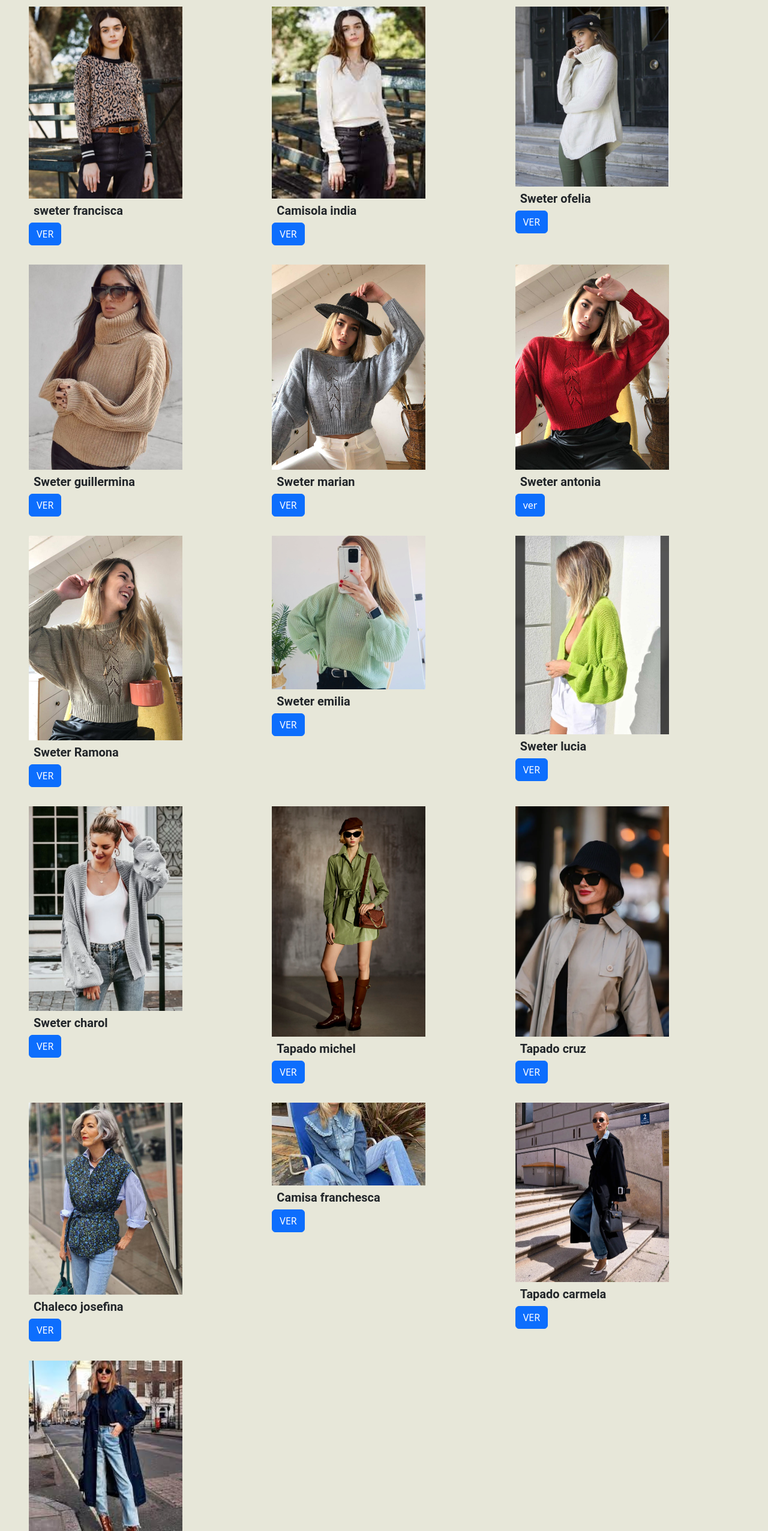
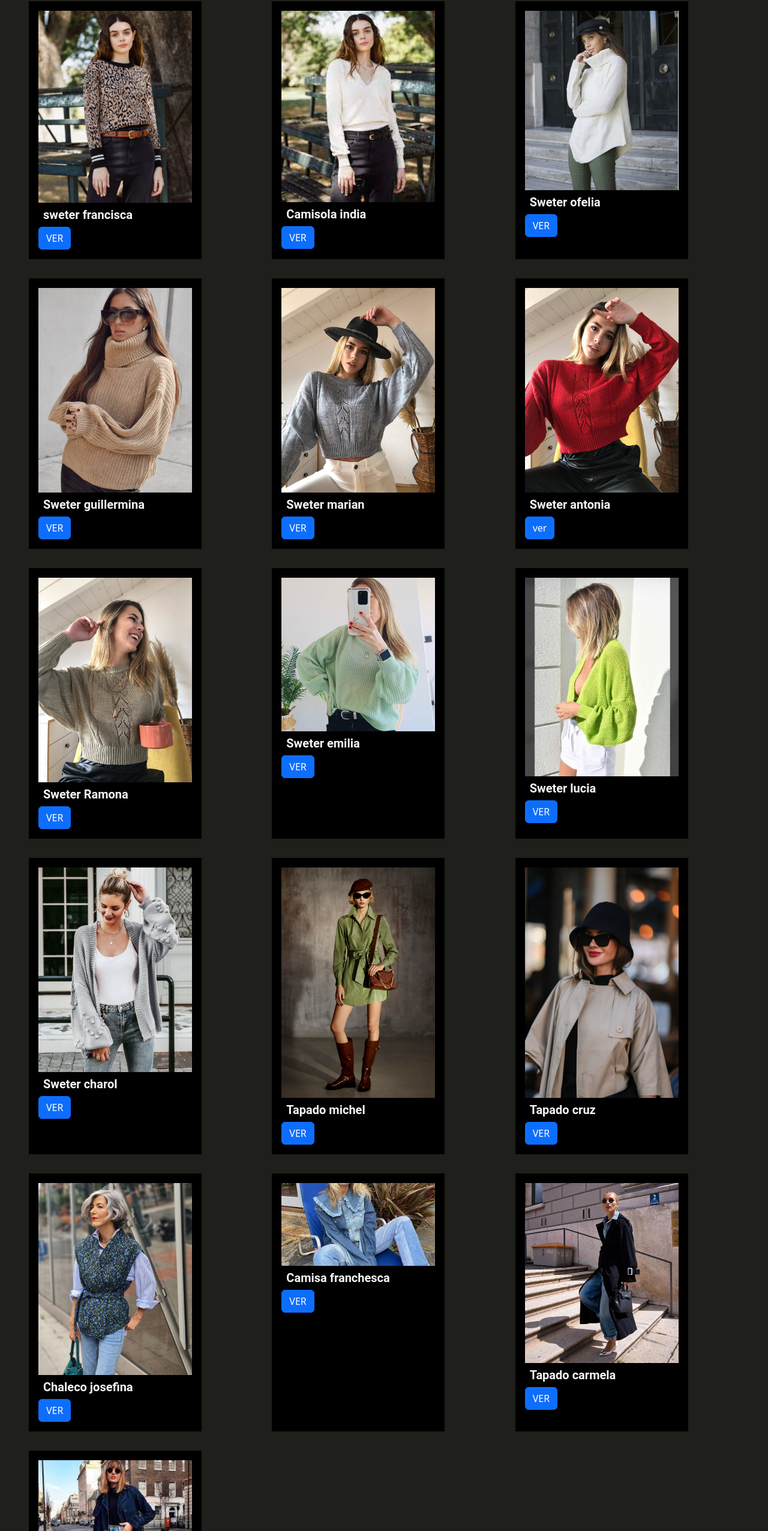
Before and after one commit to Marianbuc/nuevamente, a website: page pages/collection.html in a window 1280 px wide. Shown: the part 248-2800 px from the top of the page at 60% size. Drawn offline with nearby package versions, Linux system fonts and the light colour scheme.

Commit message:
utilizando mixins, extends y llenando la etiqueta meta keywords

```diff
--- a/pages/collection.html
+++ b/pages/collection.html
@@ -4,6 +4,9 @@
     <meta charset="UTF-8">
     <meta http-equiv="X-UA-Compatible" content="IE=edge">
     <meta name="viewport" content="width=device-width, initial-scale=1.0">
+    <meta name="keywords" content="productos winter 2022 sweter camisolas tapados camisa chaleco precio disponible">
+
+
     <title>COLLECTION</title>
         <!--link animate-->
         <link rel="stylesheet" href="https://cdnjs.cloudflare.com/ajax/libs/animate.css/4.1.1/animate.min.css"/>
--- a/scss/style.scss
+++ b/scss/style.scss
@@ -1,6 +1,8 @@
 //import
 
 @import "utilities/variables";
+@import "utilities/mixins";
+@import "utilities/extend";
 
 /*reset*/
 *{
@@ -17,55 +19,36 @@
 
 /*estilos header*/
 header{
-    margin-top: 8rem;
+    @extend %header;
     .titulo-home {
         color:$color-primario;
         text-align:center;
         font-family: $font-family;
         font-size: 5rem;
-        font-weight: bold;
+        font-weight:400;
 
     }
 }
 
 
 .header-contacto{
-    margin-top: 5rem;
-    padding: $pading-1;
+    @extend %header;
     h1{
-        font-family: 'Roboto', sans-serif;
-        font-weight: bold;
-        text-decoration: underline;
-        color:$color-primario;
-        margin: $margin-1;
-    }
+        @include h1;
+}
 }
 
 .header-collection{
-    margin-top: 5rem;
-    padding: $pading-1;
+    @extend %header;
     h1{
-        font-size: 3.5rem;
-        font-family: 'Roboto', sans-serif;
-        font-weight: bold;
-        text-decoration: underline;
-        color:$color-primario;
-        margin: $margin-1;
-        text-align: center;
+       @include h1;
     }
 }
 
 .header-qs{
-    margin-top: 5rem;
-    padding: $pading-1;
+    @extend %header;
     h1{
-        font-size: 3.5rem;
-        font-family: 'Roboto', sans-serif;
-        font-weight: bold;
-        text-decoration: underline;
-        color:$color-primario;
-        margin: $margin-1;
-        text-align: center;
+      @include h1
     }
 }
 
@@ -76,7 +59,7 @@ header{
     position: absolute;
     top: 1%;
     font-family: $font-family;
-    font-weight: bold
+    font-weight: b
 }
 
 
@@ -170,9 +153,7 @@ header{
               width:$medidas-iconos;
         }
         p{
-              font-family: $font-family;
-              font-weight: bolder;
-              color: whitesmoke;
+           @include p;
         }
 
 
@@ -198,9 +179,7 @@ header{
              }
 
         p{
-              font-family: $font-family;
-              font-weight: bolder;
-              color: whitesmoke;
+             @include p;
         }
     }
 
@@ -258,8 +237,7 @@ header{
 
     }
     p{
-        font-family: $font-family;
-        font-weight: bolder;
+       @include p;
     }
 }
 
@@ -267,177 +245,145 @@ header{
     margin: $margin-1;
     padding: $pading-1;
     .card-1{
-        padding: $pading-1;
+       @extend %card;
         .card-body{
             .card-title{
-                font-family: $font-family;
-                font-weight: bold;
-                padding: 0.5rem 0.5rem;
+             @extend %cardTitle;
             }
 
         }
     }
     .card-2{
-        padding: $pading-1;
+        @extend %card;
         .card-body{
             .card-title{
-                font-family: $font-family;
-                font-weight: bold;
-                padding: 0.5rem 0.5rem;
+              @extend %cardTitle;
             }
 
         }
     }
     .card-3{
-        padding: $pading-1;
+        @extend %card;
         .card-body{
             .card-title{
-                font-family: $font-family;
-                font-weight: bold;
-                padding: 0.5rem 0.5rem;
+              @extend %cardTitle;
             }
 
         }
     }
     .card-4{
-        padding: $pading-1;
+        @extend %card;
         .card-body{
             .card-title{
-                font-family: $font-family;
-                font-weight: bold;
-                padding: 0.5rem 0.5rem;
+               @extend %cardTitle;
             }
 
         }
     }
     .card-5{
-        padding: $pading-1;
+        @extend %card;
         .card-body{
             .card-title{
-                font-family: $font-family;
-                font-weight: bold;
-                padding: 0.5rem 0.5rem;
+               @extend %cardTitle;
             }
 
         }
     }
     .card-6{
-        padding: $pading-1;
+        @extend %card;
         .card-body{
             .card-title{
-                font-family: $font-family;
-                font-weight: bold;
-                padding: 0.5rem 0.5rem;
+               @extend %cardTitle;
             }
 
         }
     }
     .card-7{
-        padding: $pading-1;
+        @extend %card;
         .card-body{
             .card-title{
-                font-family: $font-family;
-                font-weight: bold;
-                padding: 0.5rem 0.5rem;
+              @extend %cardTitle;
             }
 
         }
     }
     .card-8{
-        padding: $pading-1;
+       @extend %card;
         .card-body{
             .card-title{
-                font-family: $font-family;
-                font-weight: bold;
-                padding: 0.5rem 0.5rem;
+            @extend %cardTitle;
             }
 
         }
     }
     .card-9{
-        padding: $pading-1;
+        @extend %card;
         .card-body{
             .card-title{
-                font-family: $font-family;
-                font-weight: bold;
-                padding: 0.5rem 0.5rem;
+         @extend %cardTitle;
             }
 
         }
     }
     .card-10{
-        padding: $pading-1;
+       @extend %card;
         .card-body{
             .card-title{
-                font-family: $font-family;
-                font-weight: bold;
-                padding: 0.5rem 0.5rem;
+              @extend %cardTitle;
             }
 
         }
     }
     .card-11{
-        padding: $pading-1;
+        @extend %card;
         .card-body{
             .card-title{
-                font-family: $font-family;
-                font-weight: bold;
-                padding: 0.5rem 0.5rem;
+           @extend %cardTitle;
             }
 
         }
     }
     .card-12{
-        padding: $pading-1;
+        @extend %card;
         .card-body{
             .card-title{
-                font-family: $font-family;
-                font-weight: bold;
-                padding: 0.5rem 0.5rem;
+           @extend %cardTitle;
             }
 
         }
     }
     .card-13{
-        padding: $pading-1;
+        @extend %card;
         .card-body{
             .card-title{
-                font-family: $font-family;
-                font-weight: bold;
-                padding: 0.5rem 0.5rem;
+            @extend %cardTitle;
             }
 
         }
     }
     .card-14{
-        padding: $pading-1;
+        @extend %card;
         .card-body{
             .card-title{
-                font-family: $font-family;
-                font-weight: bold;
-                padding: 0.5rem 0.5rem;
+             @extend %cardTitle;
             }
 
         }
     }
     .card-15{
-        padding: $pading-1;
+       @extend %card;
         .card-body{
             .card-title{
-                font-family: $font-family;
-                font-weight: bold;
-                padding: 0.5rem 0.5rem;
+              @extend %cardTitle;
             }
 
         }
     }
     .card-16{
-        padding: $pading-1;
+       @extend %card;
         .card-body{
             .card-title{
-                font-family: $font-family;
-                font-weight: bold;
-                padding: 0.5rem 0.5rem;
+              @extend %cardTitle;
             }
 
         }
@@ -449,14 +395,10 @@ header{
 .main-qs{
     padding: $pading-1;
     .parrafo-1{
-        font-family: $font-family;
-        font-weight: bolder;
-        padding: 2rem;
+        @include p;
     }
     .parrafo-2{
-        font-family: $font-family;
-        font-weight: bolder;
-        padding: 2rem;
+        @include p;
     }
     .imagen-personas{
        width: 100%;
--- /dev/null
+++ b/scss/utilities/_extend.scss
@@ -0,0 +1,19 @@
+
+
+%card{
+    margin: $margin-1;
+    padding: $pading-1;
+    background-color: black;
+}
+
+%cardTitle {
+    font-family: $font-family;
+    font-weight: bold;
+    padding: 0.5rem 0.5rem;
+    color: whitesmoke;
+}
+
+%header {
+    margin-top: 5rem;
+    padding: $pading-1;
+}
--- /dev/null
+++ b/scss/utilities/_mixins.scss
@@ -0,0 +1,18 @@
+
+
+@mixin h1 {
+    font-size: 3rem;
+    font-family: 'Roboto', sans-serif;
+    font-weight:lighter;
+    text-decoration: underline;
+    color:$color-primario;
+    margin: $margin-1;
+    text-align: center;
+}
+
+@mixin p{
+    font-family: $font-family;
+    font-weight: bolder;
+    color: whitesmoke;
+    padding: $pading-1;
+}
--- a/scss/utilities/_variables.scss
+++ b/scss/utilities/_variables.scss
@@ -1,7 +1,7 @@
 //variables
-$color-fondo:#e7e7d9;
-$color-primario:#052b1d;
-$color-secundario:#88653f;
+$color-fondo:#1f1f1b;
+$color-primario:#eed0e9;
+$color-secundario:#ecc59b;
 $color-terciario:#bcb28c;
 $color-cajas:whitesmoke;
 
```
Also changed, not shown: index.html (+2 -0 lines), pages/contacto.html (+1 -0 lines), pages/ingresosmayoristas.html (+3 -0 lines), pages/quienessomos.html (+2 -0 lines), css/style.css.
